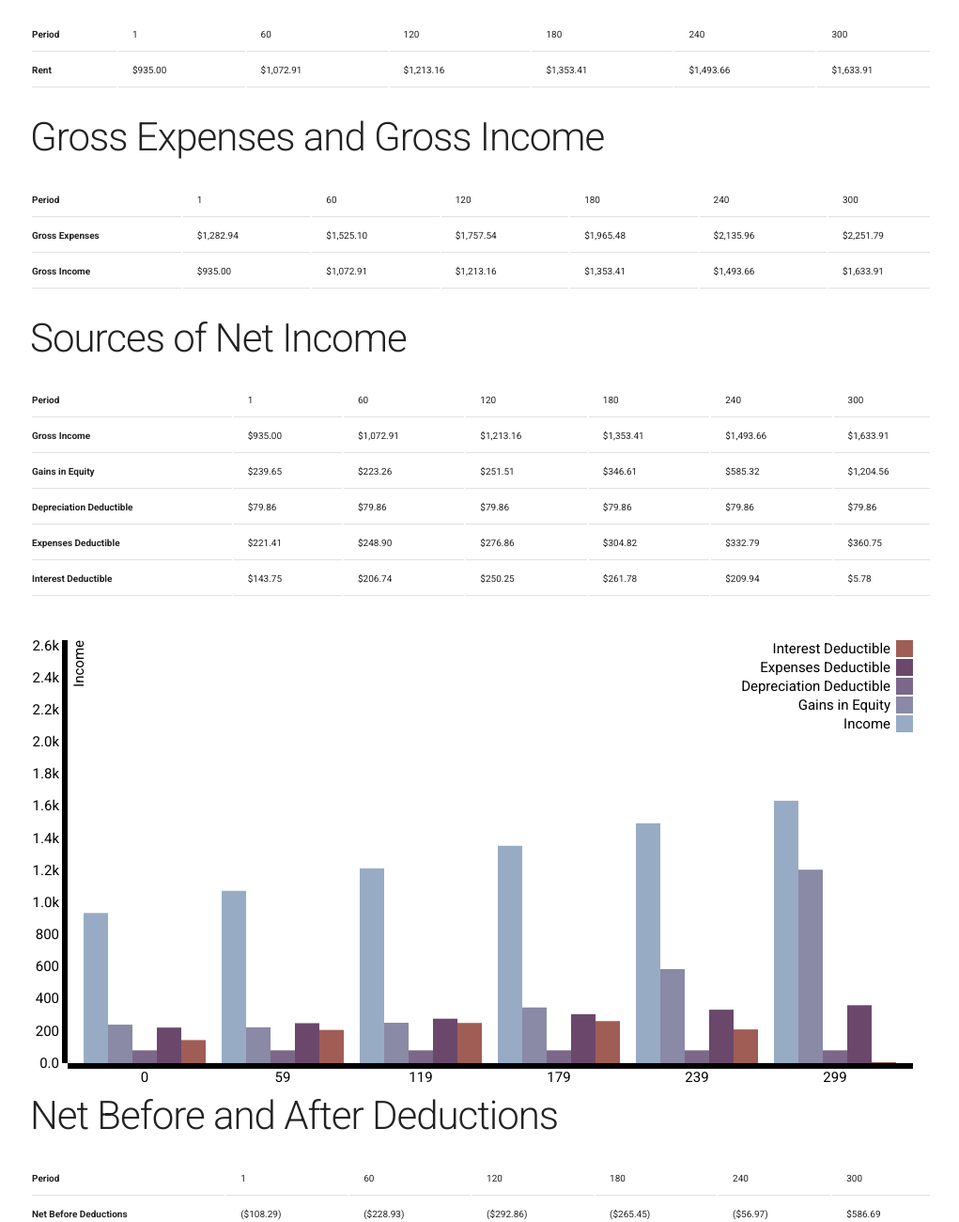
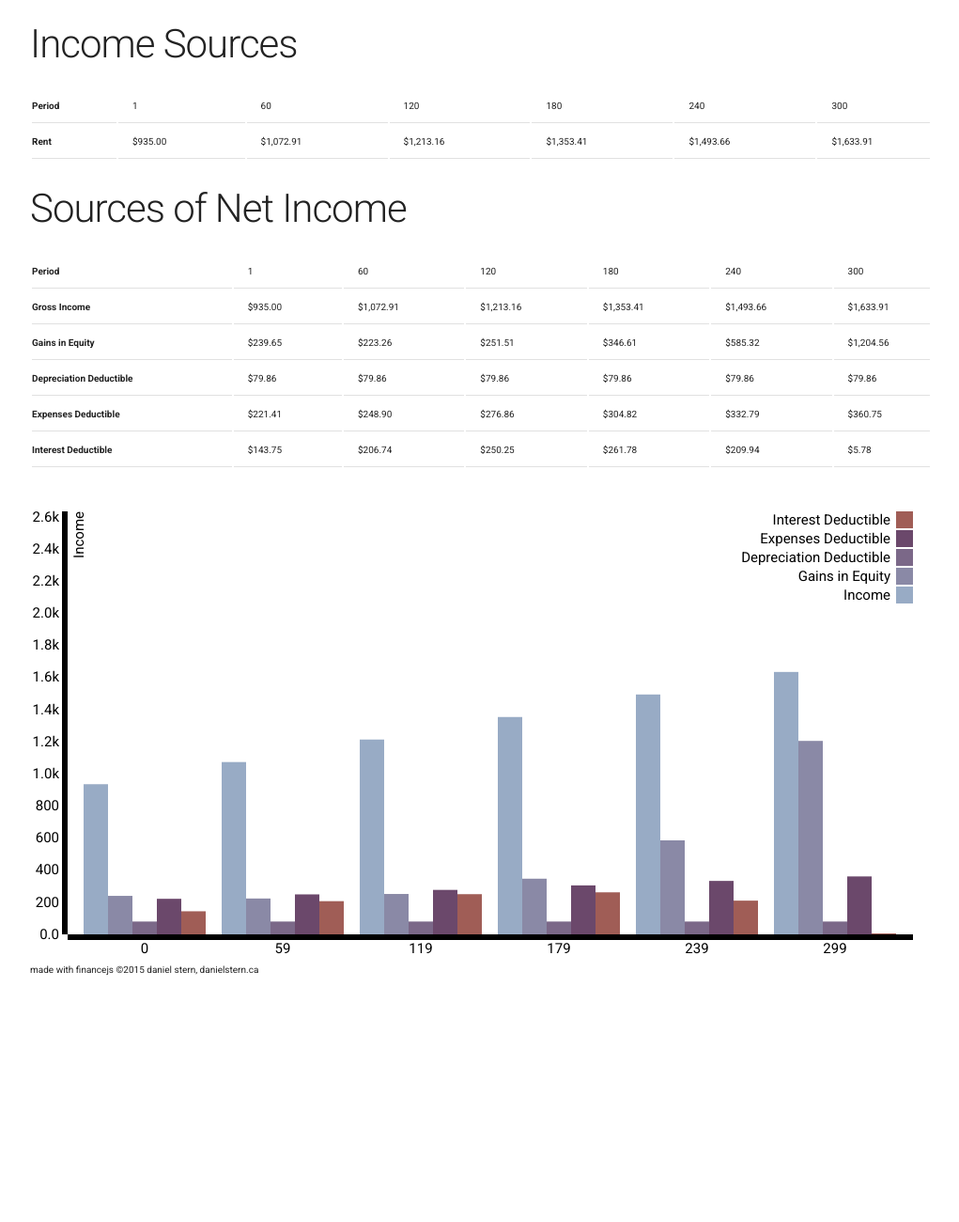
Before and after one commit to danielstern/financejs, a website: page index.html in a window 1280 px wide. Shown: the part 2884-4184 px from the top of the page at 94% size, without its empty margins (128-1149 px from the left). After the commit the page ends 3957 px from the top, so only its background shows below. Drawn offline with Linux system fonts and the light colour scheme; files that its build step writes are made by us from their sources.

Commit message:
rearranged tables, removed unnecessary tables

```diff
--- a/index.html
+++ b/index.html
@@ -449,6 +449,23 @@
                         	    </td>
 
                         	</tr>
+                        	<tr>
+                                <th>
+                                    Gross Expenses
+                                </th>
+                                <td ng-repeat='balance in simpleBalances'>
+                                    {{balance.expenses + balance.payment|currency}}
+                                </td>
+                            </tr>
+                            <tr>
+                                <th>
+                                    Gross Income
+                                </th>
+                                <td ng-repeat='balance in simpleBalances'>
+                                    {{balance.income|currency}}
+                                </td>
+
+                            </tr>
                             <tr>
                                 <th>
                                     Net Before Deductions
@@ -481,6 +498,7 @@
                                 <td ng-repeat='balance in simpleBalances'>
                                     {{balance.payment|currency}}
                                 </td>
+
 
                             </tr>
                         </tbody>
@@ -643,7 +661,7 @@
             <div class="row section">
                 <div class="twelve columns">
                     <h2>
-						Gross Income
+						Income Sources
 					</h2>
                     <table class=u-full-width>
                         <thead>
@@ -670,44 +688,7 @@
                     </table>
                 </div>
             </div>
-            <div class="row section">
-                <div class="twelve columns">
-                    <h2>
-						Gross Expenses and Gross Income
-					</h2>
-                    <table class=u-full-width>
-                        <thead>
-                            <tr>
-                                <th>
-                                    Period
-                                </th>
-                                <td ng-repeat='balance in simpleBalances'>
-                                    {{balance.period + 1}}
-                                </td>
-                            </tr>
-                        </thead>
-                        <tbody>
-                            <tr>
-                                <th>
-                                    Gross Expenses
-                                </th>
-                                <td ng-repeat='balance in simpleBalances'>
-                                    {{balance.expenses + balance.payment|currency}}
-                                </td>
-                            </tr>
-                            <tr>
-                                <th>
-                                    Gross Income
-                                </th>
-                                <td ng-repeat='balance in simpleBalances'>
-                                    {{balance.income|currency}}
-                                </td>
 
-                            </tr>
-                        </tbody>
-                    </table>
-                </div>
-            </div>
             <div class="row section">
                 <div class="twelve columns">
                     <h2>
@@ -771,44 +752,6 @@
                     <div id="sources-table">	</div>
                 </div>
             </div>
-            <div class="row section">
-                <div class="twelve columns">
-                    <h2>
-						Net Before and After Deductions
-					</h2>
-                    <table class=u-full-width>
-                        <thead>
-                            <tr>
-                                <th>
-                                    Period
-                                </th>
-                                <td ng-repeat='balance in simpleBalances'>
-                                    {{balance.period + 1}}
-                                </td>
-                            </tr>
-                        </thead>
-                        <tbody>
-                            <tr>
-                                <th>
-                                    Net Before Deductions
-                                </th>
-                                <td ng-repeat='balance in simpleBalances'>
-                                    {{balance.net_before_deductions|currency}}
-                                </td>
-                            </tr>
-                            <tr>
-                                <th>
-                                    Net After Deductions
-                                </th>
-                                <td ng-repeat='balance in simpleBalances'>
-                                    {{balance.net_after_deductions|currency}}
-                                </td>
-
-                            </tr>
-                        </tbody>
-                    </table>
-                </div>
-            </div>
             <p class=footer>
                 made with financejs &copy;2015 daniel stern, danielstern.ca
             </p>
```
